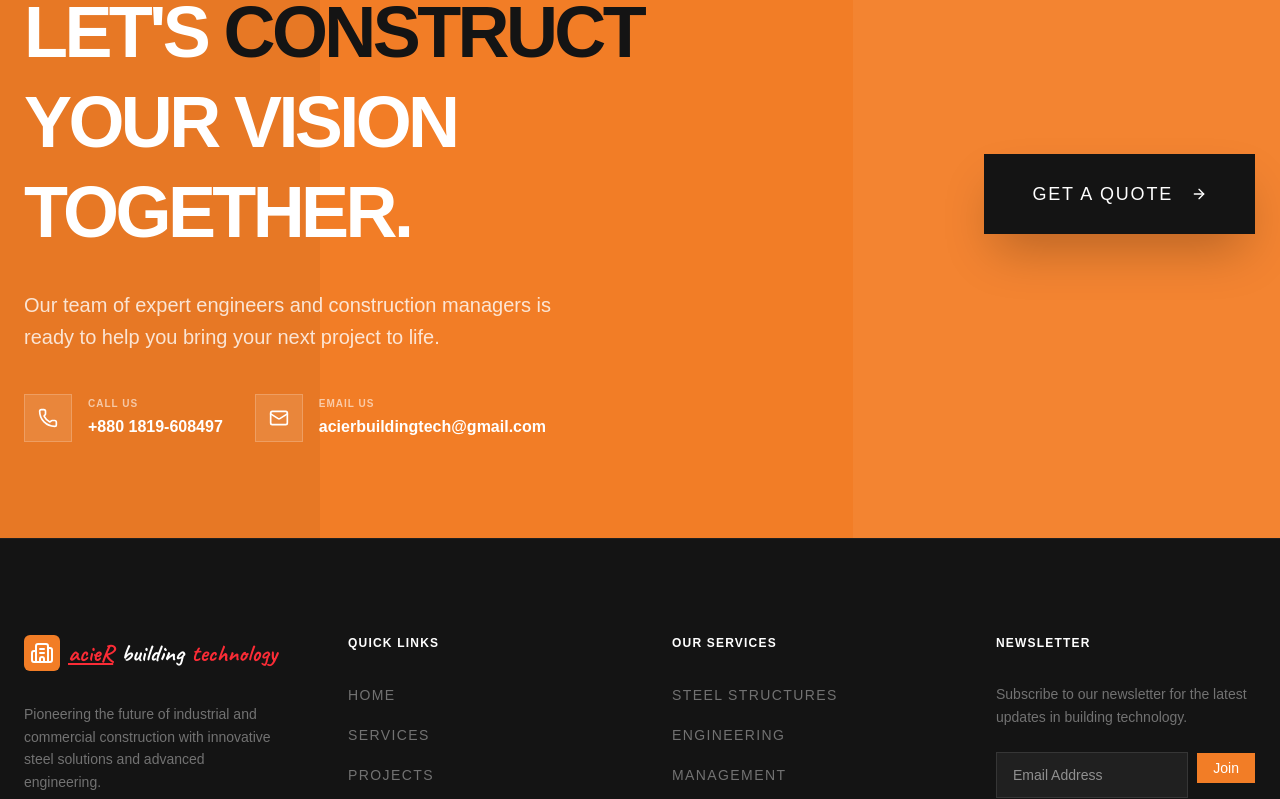
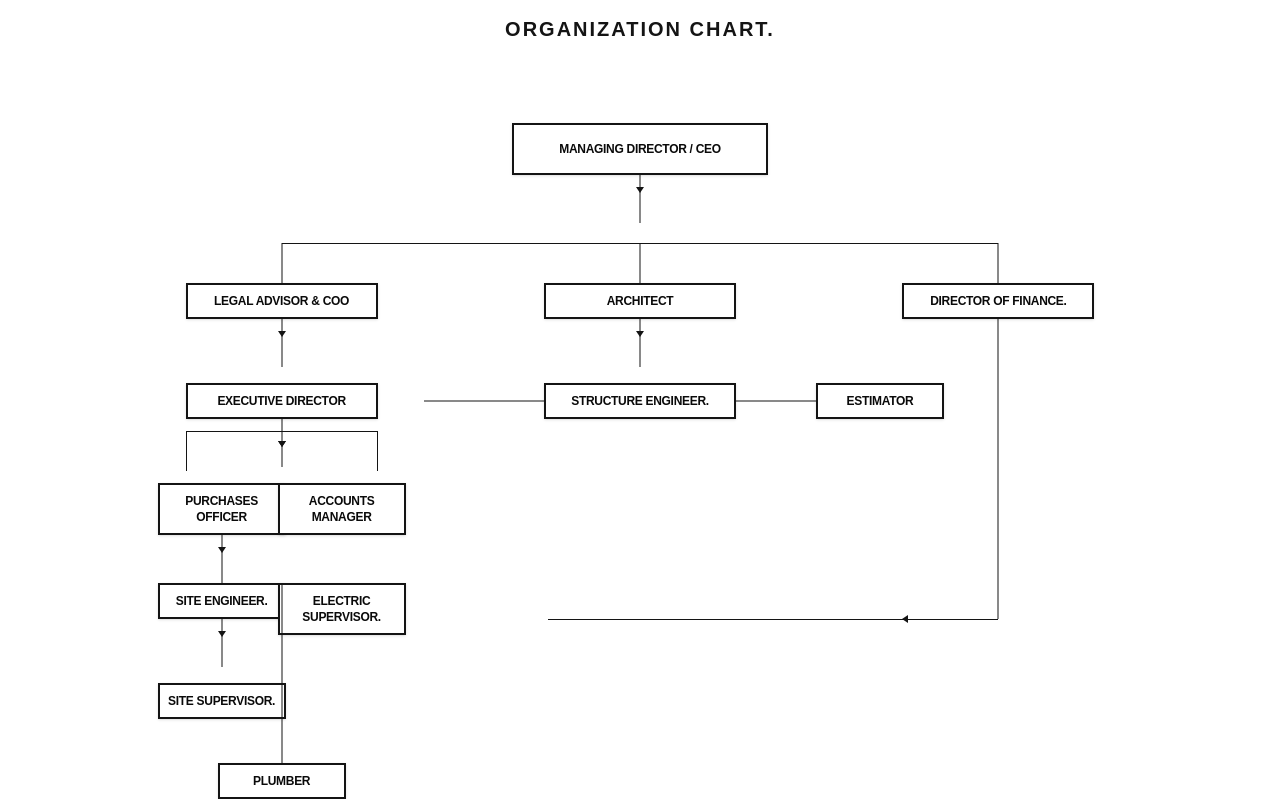
Before and after one commit to mkError420/Acier-Building-Tech, a React (Vite) app: page /services in a window 1280 px wide. Shown: the part 3186-3985 px from the top of the page. Built offline with nearby package versions, Linux system fonts and the light colour scheme.

Commit message:
feat: Add organization chart component
Introduces a new component to visualize the organizational structure of Acier Building Tech. This component is integrated into the Services page to provide a clear overview of the company's hierarchy.

```diff
--- /dev/null
+++ b/src/components/OrgChart.tsx
@@ -0,0 +1,155 @@
+import React from "react";
+import { motion } from "motion/react";
+
+const OrgBox = ({ children, className = "" }: { children: React.ReactNode; className?: string }) => (
+  <div className={`border-2 border-brand-dark p-2 text-center font-bold text-[10px] md:text-xs uppercase tracking-tight bg-white shadow-sm hover:shadow-md transition-shadow relative z-10 ${className}`}>
+    {children}
+  </div>
+);
+
+const Line = ({ className = "" }: { className?: string }) => (
+  <div className={`bg-brand-dark absolute ${className}`} />
+);
+
+const Arrow = ({ direction = "down", className = "" }: { direction?: "down" | "left" | "right"; className?: string }) => {
+  const arrowClass = {
+    down: "border-l-[4px] border-l-transparent border-r-[4px] border-r-transparent border-t-[6px] border-t-brand-dark bottom-0 left-1/2 -translate-x-1/2",
+    left: "border-t-[4px] border-t-transparent border-b-[4px] border-b-transparent border-r-[6px] border-r-brand-dark left-0 top-1/2 -translate-y-1/2",
+    right: "border-t-[4px] border-t-transparent border-b-[4px] border-b-transparent border-l-[6px] border-l-brand-dark right-0 top-1/2 -translate-y-1/2",
+  }[direction];
+
+  return (
+    <div className={`absolute w-0 h-0 ${arrowClass} ${className}`} />
+  );
+};
+
+export default function OrgChart() {
+  return (
+    <section className="py-24 bg-white overflow-hidden">
+      <div className="container mx-auto px-6">
+        <div className="text-center mb-20">
+          <h2 className="text-4xl md:text-6xl font-black text-red-600 uppercase tracking-tighter mb-2">
+            acieR building technology
+          </h2>
+          <p className="text-xl font-bold text-brand-dark uppercase tracking-widest">
+            Organization chart.
+          </p>
+        </div>
+
+        {/* Chart Container */}
+        <div className="max-w-5xl mx-auto relative min-h-[850px] p-4 bg-white">
+
+          {/* Level 1: MD */}
+          <div className="absolute top-0 left-1/2 -translate-x-1/2">
+            <OrgBox className="w-64 py-4">Managing Director / CEO</OrgBox>
+            {/* Vertical line down from MD */}
+            <Line className="w-[1px] h-12 left-1/2 -translate-x-1/2 top-full" />
+            <Arrow className="top-[calc(100%+12px)]" />
+          </div>
+
+          {/* Level 2 Horizontal Line */}
+          <Line className="top-[120px] left-[15%] right-[15%] h-[1px]" />
+
+          {/* Level 2 Boxes */}
+          {/* Legal Advisor */}
+          <div className="absolute top-[160px] left-[15%] -translate-x-1/2">
+            <Line className="w-[1px] h-10 -top-10 left-1/2 -translate-x-1/2" />
+            <OrgBox className="w-48">Legal Advisor & COO</OrgBox>
+            <Line className="w-[1px] h-12 left-1/2 -translate-x-1/2 top-full" />
+            <Arrow className="top-[calc(100%+12px)]" />
+          </div>
+
+          {/* Architect */}
+          <div className="absolute top-[160px] left-1/2 -translate-x-1/2">
+            <Line className="w-[1px] h-10 -top-10 left-1/2 -translate-x-1/2" />
+            <OrgBox className="w-48">Architect</OrgBox>
+            <Line className="w-[1px] h-12 left-1/2 -translate-x-1/2 top-full" />
+            <Arrow className="top-[calc(100%+12px)]" />
+          </div>
+
+          {/* Director of Finance */}
+          <div className="absolute top-[160px] left-[85%] -translate-x-1/2">
+            <Line className="w-[1px] h-10 -top-10 left-1/2 -translate-x-1/2" />
+            <OrgBox className="w-48">Director of Finance.</OrgBox>
+            {/* Long line to Accounts Manager */}
+            <Line className="w-[1px] h-[300px] left-1/2 -translate-x-1/2 top-full" />
+            <Line className="top-[calc(100%+300px)] right-1/2 w-[450px] h-[1px]" />
+            <Arrow direction="left" className="top-[calc(100%+300px)] right-[calc(50%+450px)]" />
+          </div>
+
+          {/* Level 3 Boxes */}
+          {/* Executive Director */}
+          <div className="absolute top-[260px] left-[15%] -translate-x-1/2">
+            <OrgBox className="w-48">Executive Director</OrgBox>
+            {/* Lines to sub-roles */}
+            <Line className="w-[1px] h-12 left-1/2 -translate-x-1/2 top-full" />
+            <Line className="top-[calc(100%+12px)] left-0 right-0 h-[1px]" />
+            <Line className="top-[calc(100%+12px)] left-0 w-[1px] h-10" />
+            <Line className="top-[calc(100%+12px)] right-0 w-[1px] h-10" />
+            <Arrow className="top-[calc(100%+22px)] left-0" />
+            <Arrow className="top-[calc(100%+22px)] right-0" />
+          </div>
+
+          {/* Structure Engineer */}
+          <div className="absolute top-[260px] left-1/2 -translate-x-1/2">
+            <OrgBox className="w-48">Structure Engineer.</OrgBox>
+            {/* Horizontal Arrow to Executive Director */}
+            <Line className="h-[1px] w-[120px] right-full top-1/2 -translate-y-1/2" />
+            <Arrow direction="left" className="right-[calc(100%+120px)] top-1/2" />
+            {/* Horizontal Arrow to Estimator */}
+            <Line className="h-[1px] w-[120px] left-full top-1/2 -translate-y-1/2" />
+            <Arrow direction="right" className="left-[calc(100%+120px)] top-1/2" />
+          </div>
+
+          {/* Estimator */}
+          <div className="absolute top-[260px] left-[calc(50%+240px)] -translate-x-1/2">
+            <OrgBox className="w-32">Estimator</OrgBox>
+          </div>
+
+          {/* Level 4 Boxes */}
+          {/* Purchases Officer */}
+          <div className="absolute top-[360px] left-[calc(15%-60px)] -translate-x-1/2">
+            <OrgBox className="w-32">Purchases Officer</OrgBox>
+            <Line className="w-[1px] h-12 left-1/2 -translate-x-1/2 top-full" />
+            <Arrow className="top-[calc(100%+12px)]" />
+          </div>
+
+          {/* Accounts Manager */}
+          <div className="absolute top-[360px] left-[calc(15%+60px)] -translate-x-1/2">
+            <OrgBox className="w-32">Accounts Manager</OrgBox>
+          </div>
+
+          {/* Level 5 Boxes */}
+          {/* Site Engineer */}
+          <div className="absolute top-[460px] left-[calc(15%-60px)] -translate-x-1/2">
+            <OrgBox className="w-32">Site Engineer.</OrgBox>
+            {/* Line to Site Supervisor */}
+            <Line className="w-[1px] h-12 left-1/2 -translate-x-1/2 top-full" />
+            <Arrow className="top-[calc(100%+12px)]" />
+            {/* Line to Electric Supervisor */}
+            <Line className="h-[1px] w-12 left-full top-1/2 -translate-y-1/2" />
+          </div>
+
+          {/* Electric Supervisor */}
+          <div className="absolute top-[460px] left-[calc(15%+60px)] -translate-x-1/2">
+            <OrgBox className="w-32">Electric Supervisor.</OrgBox>
+          </div>
+
+          {/* Level 6 Boxes */}
+          {/* Site Supervisor */}
+          <div className="absolute top-[560px] left-[calc(15%-60px)] -translate-x-1/2">
+            <OrgBox className="w-32">Site Supervisor.</OrgBox>
+          </div>
+
+          {/* Plumber */}
+          <div className="absolute top-[640px] left-[15%] -translate-x-1/2">
+            {/* Line from between Site Engineer and Electric Supervisor */}
+            <Line className="w-[1px] h-[180px] left-1/2 -translate-x-1/2 -top-[180px]" />
+            <OrgBox className="w-32">Plumber</OrgBox>
+          </div>
+
+        </div>
+      </div>
+    </section>
+  );
+}
--- a/src/pages/Services.tsx
+++ b/src/pages/Services.tsx
@@ -1,5 +1,6 @@
 import Services from "@/components/Services";
 import ConsultancyServices from "@/components/ConsultancyServices";
+import OrgChart from "@/components/OrgChart";
 import CTA from "@/components/CTA";
 import { motion } from "motion/react";
 
@@ -48,6 +49,9 @@ export default function ServicesPage() {
       {/* Consultancy Services Section */}
       <ConsultancyServices />
 
+      {/* Organization Chart Section */}
+      <OrgChart />
+
       {/* CTA Section */}
       <CTA />
     </div>
```
